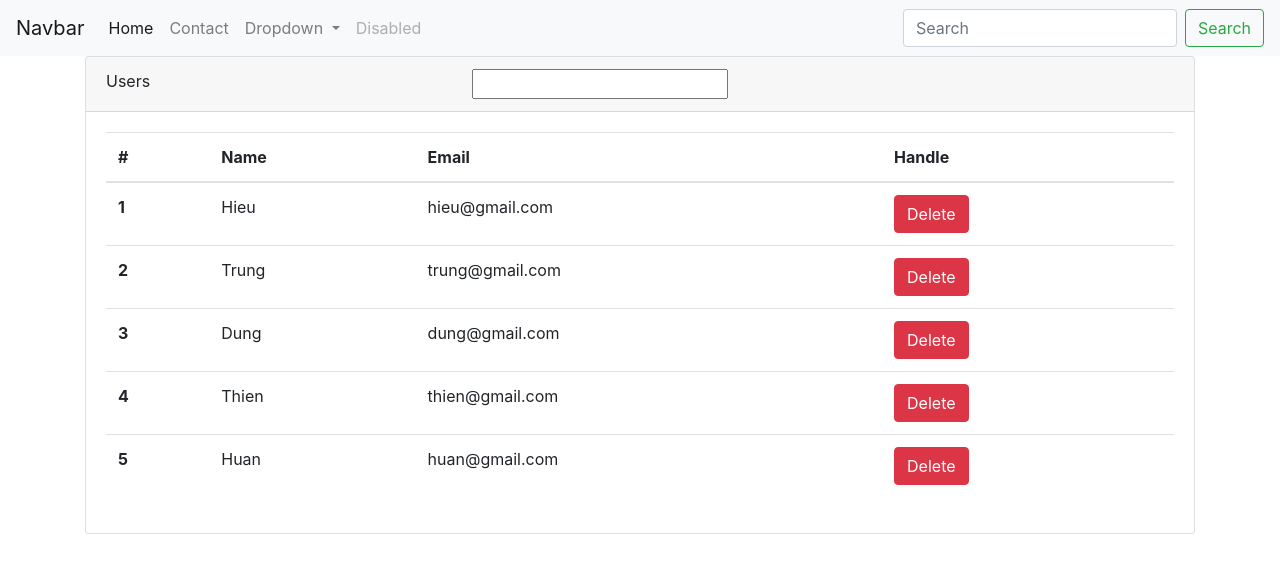
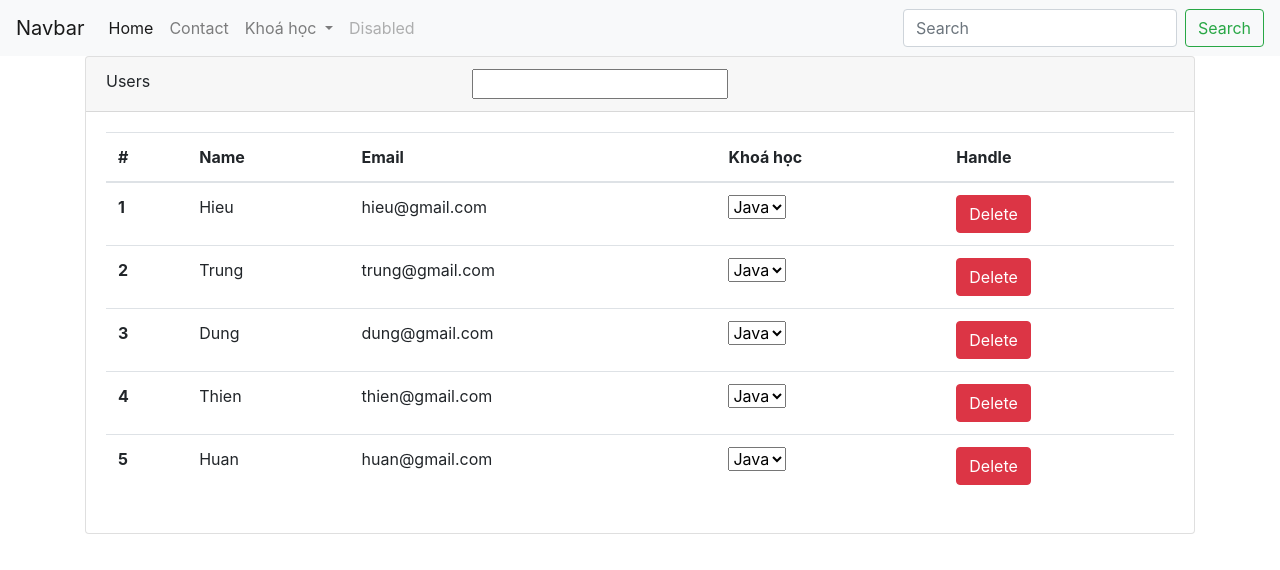
Before and after one commit to HieuLe-C0220/Md5_W2_Angular-Overview-delete, an Angular app: page /users in a window 1280 px wide. Shown: the top 570 px of the page. Built offline with nearby package versions, Linux system fonts and the light colour scheme.

Commit message:
tạo ra group nhưng chưa làm phân loại cho từng hạng mục trong group

```diff
--- a/src/app/app.module.ts
+++ b/src/app/app.module.ts
@@ -6,13 +6,15 @@ import { AppComponent } from './app.component';
 import { UserListComponent } from './users/user-list/user-list.component';
 import { MenuComponent } from './core/menu/menu.component';
 import { InputSearchComponent } from './core/input-search/input-search.component';
+import { GroupComponent } from './users/group/group.component';
 
 @NgModule({
   declarations: [
     AppComponent,
     UserListComponent,
     MenuComponent,
-    InputSearchComponent
+    InputSearchComponent,
+    GroupComponent
   ],
   imports: [
     BrowserModule,
--- a/src/app/core/menu/menu.component.html
+++ b/src/app/core/menu/menu.component.html
@@ -13,8 +13,8 @@
         <a class="nav-link" routerLink="users">Contact</a>
       </li>
       <li class="nav-item dropdown">
-        <a class="nav-link dropdown-toggle" href="#" id="navbarDropdown" role="button" data-toggle="dropdown" aria-haspopup="true" aria-expanded="false">
-          Dropdown
+        <a class="nav-link dropdown-toggle" id="navbarDropdown" role="button" data-toggle="dropdown" aria-haspopup="true" aria-expanded="false">
+          Khoá học
         </a>
         <div class="dropdown-menu" aria-labelledby="navbarDropdown">
           <a class="dropdown-item" href="#">Action</a>
--- /dev/null
+++ b/src/app/users/group/group.component.html
@@ -0,0 +1,3 @@
+<select name="group" id="group" >
+  <option *ngFor=" let group of groups">{{group.name}}</option>
+</select>
--- /dev/null
+++ b/src/app/users/group/group.component.ts
@@ -0,0 +1,25 @@
+import { Component, OnInit } from '@angular/core';
+import {GroupStudent} from '../igroup';
+
+@Component({
+  selector: 'app-group',
+  templateUrl: './group.component.html',
+  styleUrls: ['./group.component.css']
+})
+export class GroupComponent implements OnInit {
+  groups: GroupStudent[] = [
+    {
+      id: 1,
+      name: 'Java'
+    },
+    {
+      id: 2,
+      name: 'PHP'
+    }
+  ];
+  constructor() { }
+
+  ngOnInit(): void {
+  }
+
+}
--- /dev/null
+++ b/src/app/users/igroup.ts
@@ -0,0 +1,4 @@
+export interface GroupStudent {
+  id: number;
+  name: string;
+}
--- a/src/app/users/user-list/user-list.component.html
+++ b/src/app/users/user-list/user-list.component.html
@@ -16,6 +16,7 @@
         <th scope="col">#</th>
         <th scope="col">Name</th>
         <th scope="col">Email</th>
+        <th scope="col">Khoá học</th>
         <th scope="col">Handle</th>
       </tr>
       </thead>
@@ -24,6 +25,7 @@
         <th scope="row">{{i+1}}</th>
         <td>{{ user.name }}</td>
         <td>{{ user.email }}</td>
+        <td><app-group></app-group></td>
         <td>
           <button class="btn btn-danger" (click)="deleteById( user.id )">Delete</button>
         </td>
```
Also changed, not shown: src/app/users/group/group.component.css (added), 1 other file (tests, documents, lock files or other folders).
